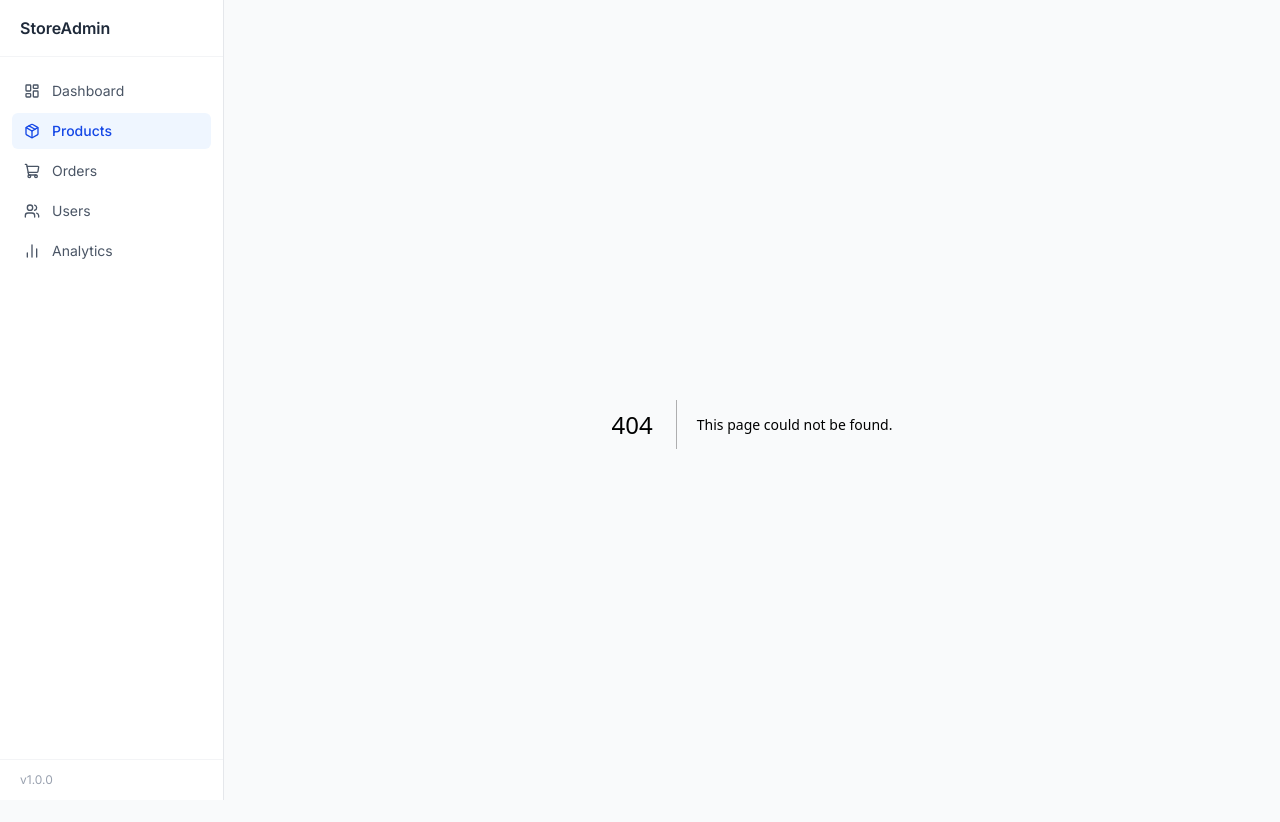
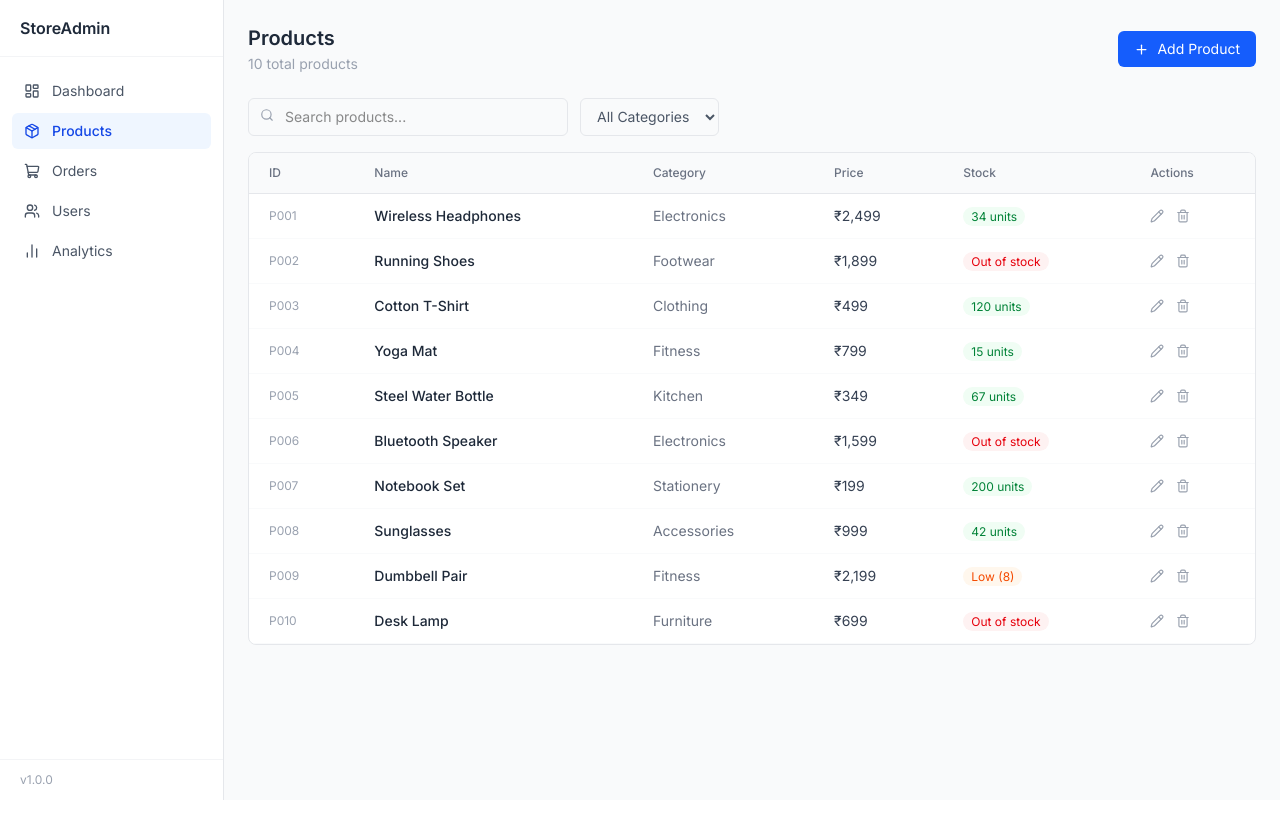
Before and after one commit to KISHORE1612AI/ecom-admin, a Next.js app: page /products in a window 1280 px wide. Before the commit this address had no page. Shown: the top 822 px of the page. After the commit the page ends 800 px from the top, so only its background shows below. Built offline with nearby package versions, Linux system fonts and the light colour scheme.

Commit message:
feat: add product management page with CRUD operations and filters

```diff
--- /dev/null
+++ b/app/products/page.tsx
@@ -0,0 +1,204 @@
+// app/products/page.tsx
+"use client";
+import { useState } from "react";
+import { products as initialProducts } from "@/lib/data";
+import { Plus, Search, Pencil, Trash2 } from "lucide-react";
+
+type Product = {
+  id: string;
+  name: string;
+  category: string;
+  price: number;
+  stock: number;
+  status: string;
+};
+
+export default function ProductsPage() {
+  const [products, setProducts] = useState(initialProducts);
+  const [search, setSearch] = useState("");
+  const [categoryFilter, setCategoryFilter] = useState("all");
+  const [showModal, setShowModal] = useState(false);
+  const [editProduct, setEditProduct] = useState<Product | null>(null);
+  const [form, setForm] = useState({ name: "", category: "", price: "", stock: "" });
+
+  const categories = ["all", ...Array.from(new Set(initialProducts.map((p) => p.category)))];
+
+  // BUG 1: filter uses || instead of && — searching "shirt" in "Clothing" won't narrow both
+  const filtered = products.filter((p) => {
+    const matchSearch = p.name.toLowerCase().includes(search.toLowerCase());
+    const matchCat = categoryFilter === "all" || p.category === categoryFilter;
+    return matchSearch || matchCat;
+  });
+
+  const openAdd = () => {
+    setEditProduct(null);
+    setForm({ name: "", category: "", price: "", stock: "" });
+    setShowModal(true);
+  };
+
+  const openEdit = (p: Product) => {
+    setEditProduct(p);
+    setForm({ name: p.name, category: p.category, price: String(p.price), stock: String(p.stock) });
+    setShowModal(true);
+  };
+
+  const handleDelete = (id: string) => {
+    setProducts(products.filter((p) => p.id !== id));
+  };
+
+  const handleSave = () => {
+    if (!form.name || !form.category) return;
+    if (editProduct) {
+      setProducts(
+        products.map((p) =>
+          p.id === editProduct.id
+            ? { ...p, name: form.name, category: form.category, price: Number(form.price), stock: Number(form.stock) }
+            : p
+        )
+      );
+    } else {
+      // BUG 2: new product gets a duplicate ID pattern that could clash
+      const newP: Product = {
+        id: `P00${products.length + 1}`,
+        name: form.name,
+        category: form.category,
+        price: Number(form.price),
+        stock: Number(form.stock),
+        status: "active",
+      };
+      setProducts([...products, newP]);
+    }
+    setShowModal(false);
+  };
+
+  const stockBadge = (stock: number) => {
+    if (stock === 0) return <span className="text-xs text-red-600 bg-red-50 px-2 py-0.5 rounded-full">Out of stock</span>;
+    if (stock < 10) return <span className="text-xs text-orange-600 bg-orange-50 px-2 py-0.5 rounded-full">Low ({stock})</span>;
+    return <span className="text-xs text-green-700 bg-green-50 px-2 py-0.5 rounded-full">{stock} units</span>;
+  };
+
+  return (
+    <div>
+      <div className="flex items-center justify-between mb-6">
+        <div>
+          <h1 className="text-xl font-semibold text-gray-800">Products</h1>
+          <p className="text-sm text-gray-400 mt-0.5">{products.length} total products</p>
+        </div>
+        <button
+          onClick={openAdd}
+          className="flex items-center gap-2 bg-blue-600 hover:bg-blue-700 text-white text-sm px-4 py-2 rounded-md transition-colors"
+        >
+          <Plus size={15} /> Add Product
+        </button>
+      </div>
+
+      {/* Filters */}
+      <div className="flex gap-3 mb-4">
+        <div className="relative flex-1 max-w-xs">
+          <Search size={14} className="absolute left-3 top-2.5 text-gray-400" />
+          <input
+            type="text"
+            placeholder="Search products..."
+            value={search}
+            onChange={(e) => setSearch(e.target.value)}
+            className="w-full pl-9 pr-3 py-2 text-sm border border-gray-200 rounded-md focus:outline-none focus:ring-1 focus:ring-blue-400"
+          />
+        </div>
+        <select
+          value={categoryFilter}
+          onChange={(e) => setCategoryFilter(e.target.value)}
+          className="text-sm border border-gray-200 rounded-md px-3 py-2 text-gray-600 focus:outline-none focus:ring-1 focus:ring-blue-400"
+        >
+          {categories.map((c) => (
+            <option key={c} value={c}>{c === "all" ? "All Categories" : c}</option>
+          ))}
+        </select>
+      </div>
+
+      {/* Table */}
+      <div className="bg-white border border-gray-200 rounded-lg overflow-hidden">
+        <table className="w-full text-sm">
+          <thead className="bg-gray-50 border-b border-gray-200">
+            <tr className="text-left text-xs text-gray-500">
+              <th className="px-5 py-3 font-medium">ID</th>
+              <th className="px-5 py-3 font-medium">Name</th>
+              <th className="px-5 py-3 font-medium">Category</th>
+              <th className="px-5 py-3 font-medium">Price</th>
+              <th className="px-5 py-3 font-medium">Stock</th>
+              <th className="px-5 py-3 font-medium">Actions</th>
+            </tr>
+          </thead>
+          <tbody>
+            {filtered.map((p) => (
+              <tr key={p.id} className="border-b border-gray-50 hover:bg-gray-50">
+                <td className="px-5 py-3 font-mono text-xs text-gray-400">{p.id}</td>
+                <td className="px-5 py-3 text-gray-800 font-medium">{p.name}</td>
+                <td className="px-5 py-3 text-gray-500">{p.category}</td>
+                <td className="px-5 py-3 text-gray-700">₹{p.price.toLocaleString()}</td>
+                <td className="px-5 py-3">{stockBadge(p.stock)}</td>
+                <td className="px-5 py-3">
+                  <div className="flex gap-3">
+                    <button onClick={() => openEdit(p)} className="text-gray-400 hover:text-blue-600 transition-colors">
+                      <Pencil size={14} />
+                    </button>
+                    <button onClick={() => handleDelete(p.id)} className="text-gray-400 hover:text-red-500 transition-colors">
+                      <Trash2 size={14} />
+                    </button>
+                  </div>
+                </td>
+              </tr>
+            ))}
+            {filtered.length === 0 && (
+              <tr>
+                <td colSpan={6} className="px-5 py-8 text-center text-gray-400 text-sm">No products found.</td>
+              </tr>
+            )}
+          </tbody>
+        </table>
+      </div>
+
+      {/* Modal */}
+      {showModal && (
+        <div className="fixed inset-0 bg-black/20 flex items-center justify-center z-50">
+          <div className="bg-white rounded-lg border border-gray-200 shadow-lg w-full max-w-md p-6">
+            <h2 className="text-base font-semibold text-gray-800 mb-4">
+              {editProduct ? "Edit Product" : "Add Product"}
+            </h2>
+            <div className="space-y-3">
+              {[
+                { label: "Product Name", key: "name", type: "text" },
+                { label: "Category", key: "category", type: "text" },
+                { label: "Price (₹)", key: "price", type: "number" },
+                { label: "Stock", key: "stock", type: "number" },
+              ].map(({ label, key, type }) => (
+                <div key={key}>
+                  <label className="text-xs text-gray-500 mb-1 block">{label}</label>
+                  <input
+                    type={type}
+                    value={form[key as keyof typeof form]}
+                    onChange={(e) => setForm({ ...form, [key]: e.target.value })}
+                    className="w-full border border-gray-200 rounded-md px-3 py-2 text-sm focus:outline-none focus:ring-1 focus:ring-blue-400"
+                  />
+                </div>
+              ))}
+            </div>
+            <div className="flex justify-end gap-3 mt-5">
+              <button
+                onClick={() => setShowModal(false)}
+                className="text-sm text-gray-500 hover:text-gray-700 px-4 py-2"
+              >
+                Cancel
+              </button>
+              <button
+                onClick={handleSave}
+                className="text-sm bg-blue-600 hover:bg-blue-700 text-white px-4 py-2 rounded-md transition-colors"
+              >
+                {editProduct ? "Update" : "Add"}
+              </button>
+            </div>
+          </div>
+        </div>
+      )}
+    </div>
+  );
+}
```
